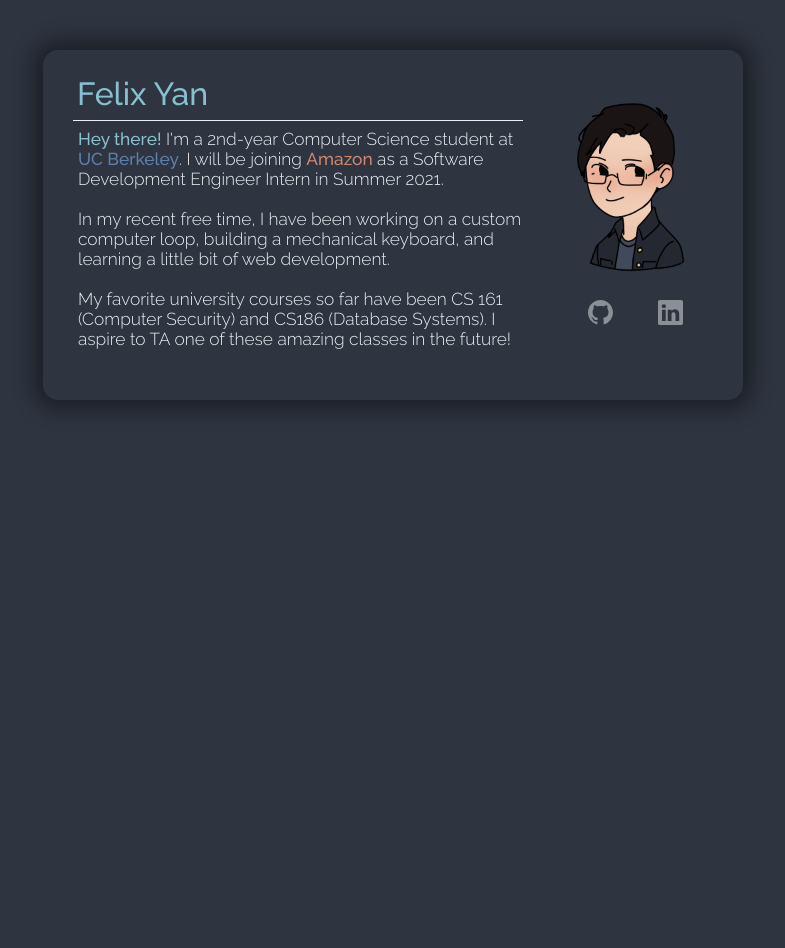
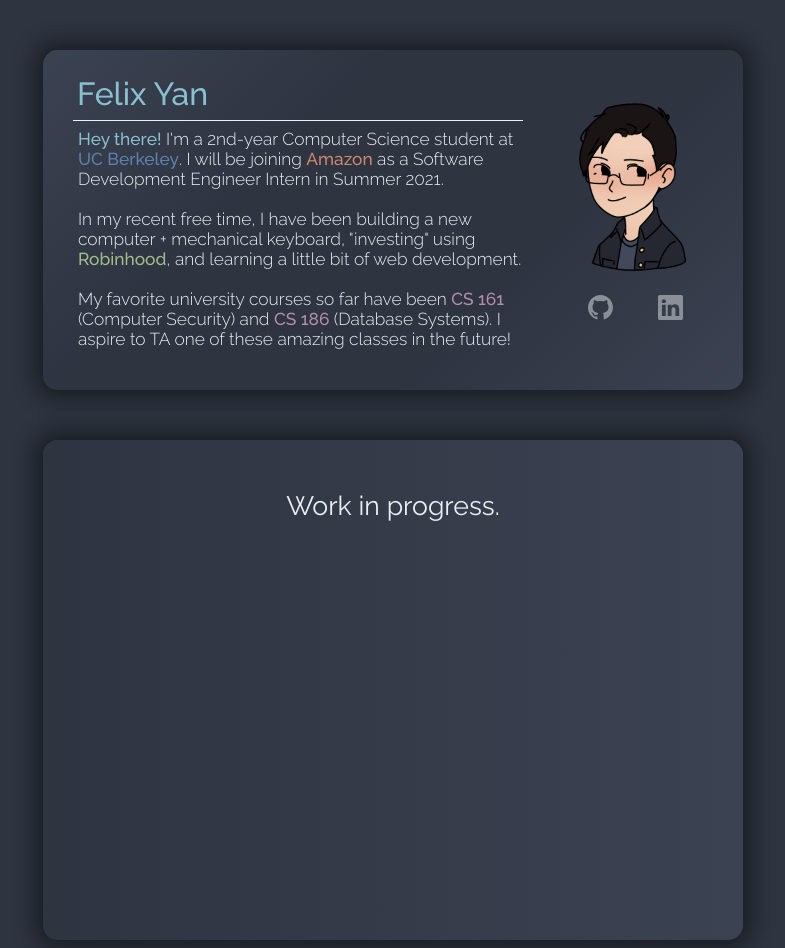
Before and after one commit to feefs/feefs.github.io, a website: page index.html in a window 1280 px wide. Shown: the whole page, without its empty margins (247-1032 px from the left). Before the commit the page ends 800 px from the top, so only its background shows below. Drawn offline with Linux system fonts and the light colour scheme.

Commit message:
reorg + wip

```diff
--- a/index.html
+++ b/index.html
@@ -11,44 +11,58 @@
 </head>
 <body>
     <!-- namecard -->
-    <div id="namecard">
-        <div id="animated-title">
-            <!-- top -->
-            <div id="top-half">
-                <div id="namecard-hey">Hey there!</div>
-                <div id = "namecard-name">Felix Yan</div>
+    <div id="namecard" class="card">
+        <!-- animated -->
+        <div id="animated-left">
+            <div class="top-half">
+                <div class="namecard-hey">Hey there!</div>
+                <div class="namecard-name">Felix Yan</div>
             </div>
-            <!-- bottom -->
-            <div id="bottom-half">
-                <div id="namecard-text">
+            <div class="bottom-half">
+                <div class="namecard-text">
                     <span>
-                        <span class="hey">Hey there!</span> I'm a 2nd-year Computer Science student at
+                        <span class="hey">Hey there!</span>
+                        I'm a 2nd-year Computer Science student at
                         <a style="text-decoration: none;" href="https://www.berkeley.edu/" target="_blank" class="ucb">UC Berkeley</a>.
-                        I will be joining <a style="text-decoration: none;" href="https://www.amazon.com/" target="_blank" class="amazon">Amazon</a>
+                        I will be joining
+                        <a style="text-decoration: none;" href="https://www.amazon.com/" target="_blank" class="amazon">Amazon</a>
                         as a Software Development Engineer Intern in Summer 2021.
                         <br><br>
                     </span>
                     <span>
-                        In my recent free time, I have been working on a custom computer loop,
-                        building a mechanical keyboard, and learning a little bit of web development.
+                        In my recent free time, I have been building a new computer + mechanical keyboard,
+                        "investing" using
+                        <a style="text-decoration: none;" href="https://robinhood.com/" target="_blank" class="robinhood">Robinhood</a>,
+                        and learning a little bit of web development.
                         <br><br>
                     </span>
                     <span>
-                        My favorite university courses so far have been CS 161 (Computer Security)
-                        and CS186 (Database Systems). I aspire to TA one of these amazing classes in the future!
+                        My favorite university courses so far have been
+                        <a style="text-decoration: none;" href="https://cs161.org/"target="_blank" class="cs161">CS 161</a>
+                        (Computer Security) and
+                        <a style="text-decoration: none;" href="https://cs186berkeley.net/" target="_blank" class="cs186">CS 186</a>
+                        (Database Systems). I aspire to TA one of these amazing classes in the future!
                         <br><br>
                     </span>
                 </div>
             </div>
         </div>
-        <!-- right -->
-        <img id="namecard-pfp" src="assets/namecard/pfp.png" alt="Profile Picture" width="200">
-        <a href="https://github.com/feefs" target="_blank">
-            <img class="social-icon" id="namecard-github" src="assets/namecard/github.svg" alt="Github" width = "25">
-        </a>
-        <a href="https://www.linkedin.com/in/feefs/" target="_blank">
-            <img class="social-icon" id="namecard-linkedin" src="assets/namecard/linkedin.svg" alt="Linkedin" width = "25">
-        </a>
+        <!-- animated -->
+        <div id="animated-right">
+            <img class="pfp" src="assets/namecard/pfp.png" alt="Profile Picture" width="200">
+            <a href="https://github.com/feefs" target="_blank">
+                <img class="social-icon-github" src="assets/namecard/github.svg" alt="Github" width = "25">
+            </a>
+            <a href="https://www.linkedin.com/in/feefs/" target="_blank">
+                <img class="social-icon-linkedin" src="assets/namecard/linkedin.svg" alt="Linkedin" width = "25">
+            </a>
+        </div>
+    </div>
+    <!-- activitycard -->
+    <div id="activitycard" class="card">
+        <div>
+            <span class="wip">Work in progress.</span>
+        </div>
     </div>
 </body>
 </html>
--- a/package.json
+++ b/package.json
@@ -3,6 +3,7 @@
     "bootstrap-icons": "^1.2.1",
     "nord": "^0.2.1",
     "stylelint": "^13.8.0",
-    "stylelint-config-sass-guidelines": "^7.1.0"
+    "stylelint-config-sass-guidelines": "^7.1.0",
+    "stylelint-order": "^4.1.0"
   }
 }
--- /dev/null
+++ b/scss/_activitycard.scss
@@ -0,0 +1,30 @@
+@import './nord';
+
+@keyframes showCard {
+	85% { transform: translate(0, -5%);
+		opacity: 0; }
+
+	100% { transform: translate(0, 0);
+		opacity: 1; }
+}
+
+#activitycard {
+	background: linear-gradient(-90deg, $nord1, $nord0);
+	height: 500px;
+	margin-top: 50px;
+
+	opacity: 0;
+	animation: showCard 2s;
+	animation-delay: 0.5s;
+	animation-fill-mode: forwards;
+	transform: translate(0, -5%);
+
+	div {
+		position: absolute;
+		width: 100%;
+		top: 50px;
+
+		text-align: center;
+		font-size: 20pt;
+	}
+}
--- /dev/null
+++ b/scss/_card.scss
@@ -0,0 +1,10 @@
+@import './nord';
+
+.card {
+	box-shadow: 0 0 20px 10px rgba(0, 0, 0, 0.4);
+	border-radius: 15px;
+
+	position: relative;
+	width: 700px;
+	margin: auto;
+}
--- /dev/null
+++ b/scss/_namecard.scss
@@ -0,0 +1,168 @@
+@import './nord';
+
+@keyframes showHideHey {
+	15%, 85% { transform: translate(0, 0); }
+	100% { transform: translate(0, 110%); }
+}
+
+@keyframes showName {
+	85% { transform: translate(0, 110%); }
+	100% { transform: translate(0, 0); }
+}
+
+@keyframes showBottom {
+	50% { transform: translate(0, -100%); }
+	70%, 85% { transform: translate(0, -50%); }
+	100% { transform: translate(0, 0%); }
+}
+
+@keyframes showSocialIcon {
+	85% { transform: translate(0, -100%);
+		opacity: 0;
+	}
+
+	100% {
+		transform: translate(0, 0);
+		opacity: 1;
+	}
+}
+
+#namecard {
+	background: linear-gradient(-45deg, $nord1, $nord0, $nord0, $nord1);
+	height: 340px;
+	margin-top: 50px;
+}
+
+#animated-left {
+	position: absolute;
+	width: 450px;
+	height: 300px;
+
+	top: 20px;
+	left: 30px;
+
+	.top-half {
+		border-bottom: 1px solid $nord6;
+		position: absolute;
+		overflow: hidden;
+		width: 100%;
+		height: 50px;
+
+		div {
+			position: absolute;
+			padding-left: 4px;
+			top: 5px;
+
+			color: $nord8;
+			font-size: 24pt;
+			font-weight: 500;
+
+			transform: translate(0, 110%);
+		}
+
+		.namecard-hey {
+			animation: showHideHey 2s;
+			animation-delay: 0.5s;
+			animation-fill-mode: forwards;
+		}
+
+		.namecard-name {
+			animation: showName 2s;
+			animation-delay: 0.5s;
+			animation-fill-mode: forwards;
+		}
+	}
+
+	.bottom-half {
+		position: absolute;
+		overflow: hidden;
+		width: 100%;
+		height: 250px;
+		top: 50px;
+
+		.namecard-text {
+			display: block;
+
+			position: absolute;
+			padding-left: 5px;
+			padding-top: 9px;
+
+			font-size: 13pt;
+			font-weight: 300;
+
+			animation: showBottom 2s;
+			animation-delay: 0.5s;
+			animation-fill-mode: forwards;
+			transform: translate(0, -100%);
+
+			.hey {
+				color: $nord8;
+				font-weight: 500;
+			}
+
+			.ucb {
+				color: $nord10;
+				font-weight: 500;
+			}
+
+			.amazon {
+				color: $nord12;
+				font-weight: 500;
+			}
+
+			.robinhood {
+				color: $nord14;
+				font-weight: 500;
+			}
+
+			.cs161 {
+				color: $nord15;
+				font-weight: 500;
+			}
+
+			.cs186 {
+				color: $nord15;
+				font-weight: 500;
+			}
+		}
+	}
+}
+
+#animated-right {
+	position: absolute;
+	width: 200px;
+	height: 250px;
+	top: 30px;
+	right: 10px;
+
+	img[class^='social-icon'] {
+		bottom: 10px;
+		opacity: 0;
+
+		animation: showSocialIcon 2s;
+		animation-delay: 0.5s;
+		animation-fill-mode: forwards;
+		transform: translate(0, -100%);
+
+		filter: invert(94%) sepia(3%) saturate(945%) hue-rotate(187deg) brightness(60%) contrast(89%);
+		transition: filter 0.2s ease-out;
+
+		&:hover {
+			filter: invert(97%) sepia(2%) saturate(533%) hue-rotate(184deg) brightness(97%) contrast(97%);
+		}
+	}
+
+	.pfp {
+		position: absolute;
+	}
+
+	.social-icon-github {
+		position: absolute;
+		left: 55px;
+	}
+
+	.social-icon-linkedin {
+		position: absolute;
+		right: 50px;
+	}
+}
--- a/scss/style.scss
+++ b/scss/style.scss
@@ -1,139 +1,10 @@
 @import './nord';
+@import './card';
+@import './namecard';
+@import './activitycard';
 
 body {
 	background: $nord0;
 	color: $nord6;
 	font-family: 'Raleway', sans-serif;
 }
-
-#namecard {
-	border-radius: 15px;
-	box-shadow: 0 0 20px 10px rgba(0, 0, 0, 0.4);
-	height: 350px;
-	margin: auto;
-	margin-top: 50px;
-
-	position: relative;
-	width: 700px;
-}
-
-@keyframes showHideHey {
-	15%, 85% { transform: translate3d(0, 0, 0); }
-	100% { transform: translate3d(0, 110%, 0); }
-}
-
-@keyframes showName {
-	85% { transform: translate3d(0, 110%, 0); }
-	100% { transform: translate3d(0, 0, 0); }
-}
-
-@keyframes showBottom {
-	0%, 50%  { transform: translate3d(0, -100%, 0); }
-	70%, 85% { transform: translate3d(0, -50%, 0); }
-	100% { transform: translate3d(0, 0%, 0); }
-}
-
-#animated-title {
-	height: 300px;
-	left: 30px;
-	position: absolute;
-	top: 20px;
-	width: 450px;
-}
-
-#top-half {
-	border-bottom: 1px solid $nord6;
-	height: 50px;
-	overflow: hidden;
-
-	position: absolute;
-	width: 100%;
-}
-
-#top-half > div {
-	animation-fill-mode: forwards;
-	color: $nord8;
-	font-size: 24pt;
-
-	font-weight: 500;
-	padding-left: 4px;
-	position: absolute;
-	top: 5px;
-
-	transform: translate(0, 110%);
-}
-
-#bottom-half {
-	height: 250px;
-	overflow: hidden;
-
-	position: absolute;
-	top: 50px;
-	width: 100%;
-}
-
-#namecard-hey {
-	animation: showHideHey 2s;
-	animation-delay: .5s;
-}
-
-#namecard-name {
-	animation: showName 2s;
-	animation-delay: .5s;
-}
-
-#namecard-text {
-	animation: showBottom 2s;
-	animation-delay: .5s;
-	animation-fill-mode: forwards;
-	display: block;
-	font-size: 13pt;
-
-	font-weight: 300;
-	padding-left: 5px;
-	padding-top: 9px;
-	position: absolute;
-	transform: translate(0, -100%);
-
-	.hey {
-		color: $nord8;
-		font-weight: 500;
-	}
-
-	.ucb {
-		color: $nord10;
-		font-weight: 500;
-	}
-
-	.amazon {
-		color: $nord12;
-		font-weight: 500;
-	}
-}
-
-#namecard-pfp {
-	position: absolute;
-	right: 12px;
-	top: 30px;
-}
-
-.social-icon {
-	filter: invert(94%) sepia(3%) saturate(945%) hue-rotate(187deg) brightness(60%) contrast(89%);
-	transition: filter 0.2s ease-out;
-
-	&:hover {
-		filter: invert(97%) sepia(2%) saturate(533%) hue-rotate(184deg) brightness(97%) contrast(97%);
-	}
-}
-
-#namecard-github {
-	bottom: 75px;
-	position: absolute;
-	right: 130px;
-}
-
-#namecard-linkedin {
-	bottom: 75px;
-	position: absolute;
-	right: 60px;
-}
```
Also changed, not shown: .stylelintrc.json (added), scss/style.css, 3 other files.
